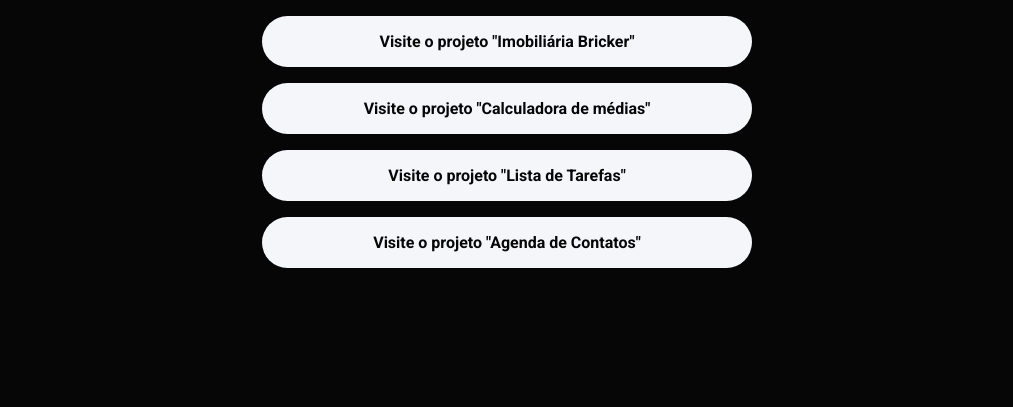
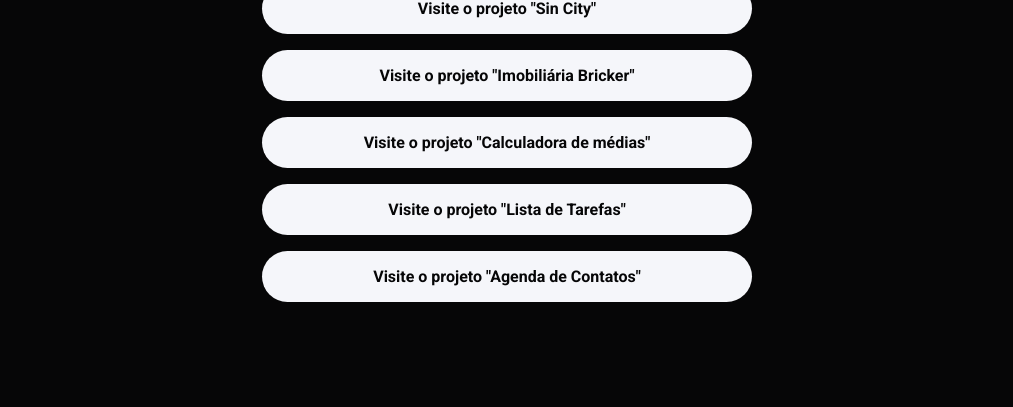
Before and after one commit to VinceMendneck/Arvore-de-links, a website: page index.html in a window 1280 px wide. Shown: the part 393-800 px from the top of the page, without its empty margins (133-1146 px from the left). Drawn offline with Linux system fonts and the light colour scheme.

Commit message:
Update index.html

```diff
--- a/index.html
+++ b/index.html
@@ -30,6 +30,9 @@
         <nav>
             <ul class="project-list">
                 <li class="project-item">
+                    <a href="https://site-sincity.vercel.app/">Visite o projeto "Sin City"</a>
+                </li>
+                <li class="project-item">
                     <a href="https://site-bricker.vercel.app/">Visite o projeto "Imobiliária Bricker"</a>
                 </li>
                 <li class="project-item">
```
